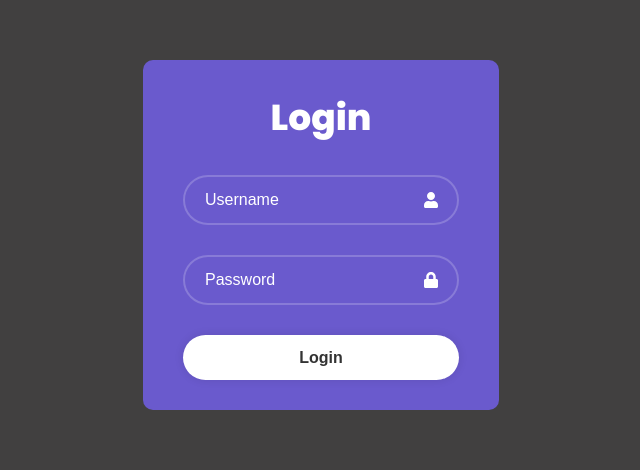
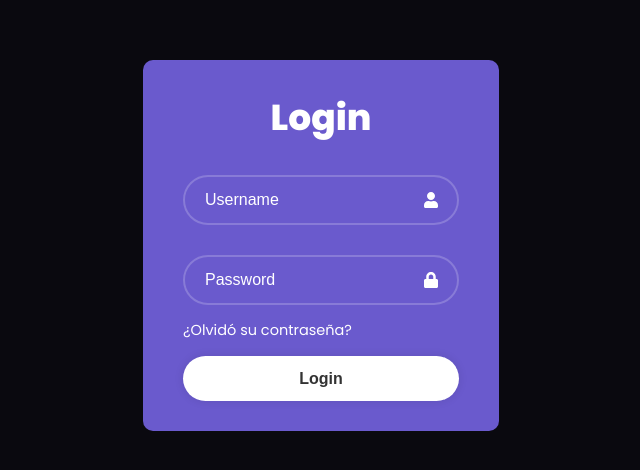
Before and after one commit to OmarJesusZuniga/Proyecto-Diseno, a React (Create React App) app in the folder frontend/: page / in a window 1280 px wide. Shown: the part 140-610 px from the top of the page, without its empty margins (319-959 px from the left). Built offline with nearby package versions, Linux system fonts and the light colour scheme.

Commit message:
forgot password

```diff
--- a/frontend/src/index.css
+++ b/frontend/src/index.css
@@ -10,7 +10,8 @@
   --error: #e7195a;
 }
 body {
-  background: #414040;
+  /*background: #414040;*/
+  background: #0a090f;
   margin: 0;
   font-family: "Poppins";
   width: 100%;
--- a/frontend/src/pages/LoginForm.css
+++ b/frontend/src/pages/LoginForm.css
@@ -29,6 +29,22 @@
     width: 100%;
     height: 50px;
     margin: 30px 0;
+}
+
+.wrapper .forgot {
+    display: flex;
+    justify-content: space-between;
+    font-size: 14.5px;
+    margin: -15px 0 15px;
+}
+
+.forgot a {
+    color: #fff;
+    text-decoration: none;
+}
+
+.forgot a:hover {
+    text-decoration: underline;
 }
 
 .input-box input {
--- a/frontend/src/pages/LoginForm.js
+++ b/frontend/src/pages/LoginForm.js
@@ -21,8 +21,11 @@ const LoginForm = () => {
                     <FaUser className='icon' />
                 </div>
                 <div className="input-box">
-                    <input type="password" placeholder='Password' required />
+                    <input type="password" placeholder='Password' pattern="^\d{8}$" title="Must be numeric and  8 characters long." required />
                     <FaLock className='icon' />
+                </div>
+                <div className="forgot">
+                    <a href="#">¿Olvidó su contraseña?</a>
                 </div>
 
                 <button>Login</button>
```
